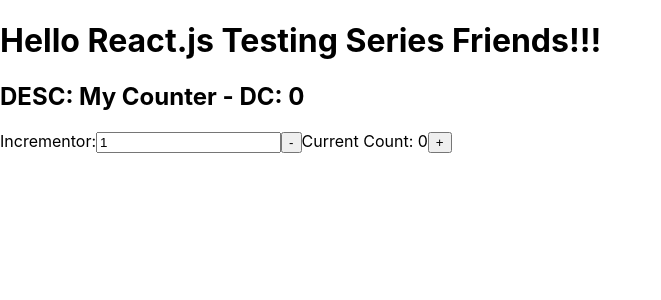
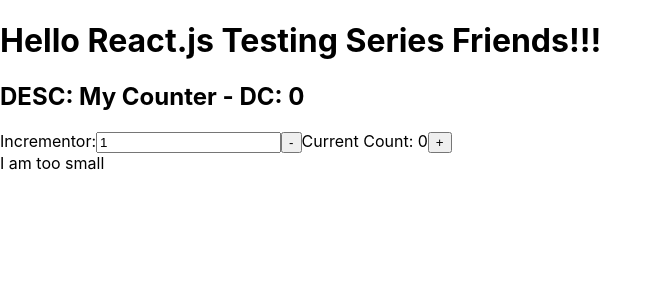
Before and after one commit to MaulikSavaliya1998/ReactTestCases, a Next.js app: page / in a window 1280 px wide. Shown: the top 300 px of the page, without its empty margins (0-661 px from the left). Built offline with nearby package versions, Linux system fonts and the light colour scheme.

Commit message:
3rd video completed

```diff
--- a/src/components/counter/counter.tsx
+++ b/src/components/counter/counter.tsx
@@ -1,5 +1,5 @@
 /* eslint-disable @typescript-eslint/no-unused-vars */
-import React, { useState } from "react";
+import React, { useEffect, useState } from "react";
 
 export interface CounterProps {
   description: string;
@@ -9,6 +9,34 @@
 export function Counter({ description, defaultCount }: CounterProps) {
   const [count, setCount] = useState(defaultCount);
   const [incrementor, setIncrementor] = useState(1);
+  const [bigEnough, setBigEnough] = useState(defaultCount >= 15);
+
+  useEffect(() => {
+    let id: NodeJS.Timeout;
+
+    if (count >= 15) {
+      id = setTimeout(() => setBigEnough(true), 300);
+    }
+
+    return function cleanup() {
+      clearTimeout(id);
+    };
+  });
+
+  // You have both versions :)
+  // useEffect(() => {
+  //   let active = true;
+  //   if (count >= 15) {
+  //     setTimeout(() => {
+  //       if (active) {
+  //         setBigEnough(true);
+  //       }
+  //     }, 300);
+  //   }
+  //   return function cleanup() {
+  //     active = false;
+  //   }
+  // });
 
   return (
     <div>
@@ -20,7 +48,7 @@
         <input
           value={incrementor}
           onChange={(evt) => {
-            setIncrementor(parseInt(evt.target.value) || 0);
+            setIncrementor(parseInt(evt.target.value) || 1);
           }}
           type="number"
         />
@@ -34,10 +62,11 @@
       Current Count: {count}
       <button
         aria-label="Add to Counter"
-        onClick={() => setCount(count + incrementor)}
+        onClick={() => setTimeout(() => setCount(count + incrementor), 200)}
       >
         +
       </button>
+      {bigEnough ? null : <div>I am too small</div>}
     </div>
   );
 }
```
Also changed, not shown: 1 other file (tests, documents, lock files or other folders).
